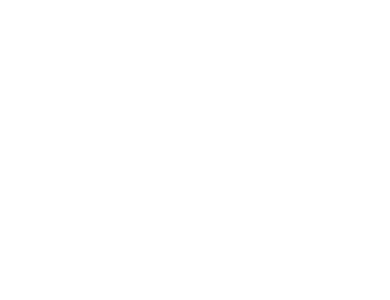
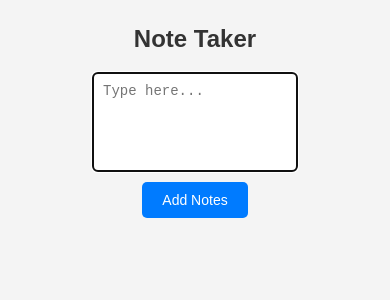
Before and after one commit to Suhana783/React-Mini-Projects, a React (Vite) app in the folder react-task/: page / in a window 390 px wide. Shown: the top 300 px of the page. Built offline with nearby package versions, Linux system fonts and the light colour scheme.

Commit message:
added file Note.css with code

```diff
--- a/react-task/src/App.jsx
+++ b/react-task/src/App.jsx
@@ -1,10 +1,13 @@
-import './NoteSaver/Note.jsx'
+import Text from './NoteSaver/Note.jsx';
 
-function App () {
-
+function App() {
   return (
-    <></>
-  )
+    <>
+      <div>
+        <Text />
+      </div>
+    </>
+  );
 }
 
 export default App;
--- /dev/null
+++ b/react-task/src/NoteSaver/Note.css
@@ -0,0 +1,112 @@
+body {
+  font-family: sans-serif;
+  background-color: #f4f4f4;
+  display: flex;
+  flex-direction: column;
+  align-items: center;
+  min-height: 100vh;
+  margin: 0;
+  padding: 20px;
+}
+
+h1 {
+  text-align: center;
+  color: #333;
+  margin-bottom: 20px;
+}
+
+.input-section {
+  display: flex;
+  flex-direction: column;
+  align-items: center;
+  width: 100%;
+  max-width: 500px;
+  margin-bottom: 20px;
+}
+
+textarea {
+  width: 100%;
+  padding: 10px;
+  margin-bottom: 10px;
+  border: 1px solid #ccc;
+  border-radius: 5px;
+  box-sizing: border-box;
+  font-size: 16px;
+  resize: none;
+  height: 100px !important; /* This is the key change */
+  overflow: auto !important; /* This is the key change */
+}
+
+button {
+  /* Remove width: 100%; to let it have its natural width */
+  padding: 10px 20px; /* Added horizontal padding to make it look like a button */
+  background-color: #007bff;
+  color: white;
+  border: none;
+  border-radius: 5px;
+  cursor: pointer;
+  font-size: 16px;
+  transition: background-color 0.3s ease;
+}
+
+button:hover {
+  background-color: #0056b3;
+}
+
+.notes-container {
+  display: flex;
+  flex-direction: column;
+  gap: 15px;
+  width: 100%;
+  max-width: 600px;
+  align-items: flex-start;
+}
+
+.note {
+  background-color: white;
+  padding: 15px;
+  border-radius: 8px;
+  box-shadow: 0 2px 5px rgba(0, 0, 0, 0.1);
+  width: 100%;
+  box-sizing: border-box;
+}
+
+.note-time {
+  margin: 0;
+  font-size: 0.9em;
+  color: #888;
+  margin-bottom: 5px;
+}
+
+.note-text {
+  margin: 0;
+  color: #555;
+  word-wrap: break-word;
+}
+
+.delete-button {
+  margin-top: 10px;
+  background-color: #dc3545;
+}
+
+.delete-button:hover {
+  background-color: #c82333;
+}
+
+@media (max-width: 768px) {
+  body {
+    padding: 10px;
+  }
+
+  h1 {
+    font-size: 1.5rem;
+  }
+
+  .input-section, .notes-container {
+    max-width: 100%;
+  }
+
+  textarea, button, .delete-button {
+    font-size: 14px;
+  }
+}
--- a/react-task/src/NoteSaver/Note.jsx
+++ b/react-task/src/NoteSaver/Note.jsx
@@ -1,13 +1,14 @@
-import React, {useState, useRef, useEffect} from "react";
+import React, { useState, useRef, useEffect } from "react";
+import './Note.css';
 
-function Text () {
+function Text() {
     const [current, setCurrent] = useState("");
     const inputRef = useRef(null);
     const [notes, setNotes] = useState([]);
 
     useEffect(() => {
         inputRef.current.focus();
-    },[]);
+    }, []);
 
     function AddNotes() {
         if (current.trim() === "") {
@@ -15,14 +16,40 @@
         }
 
         const timestamp = new Date().toLocaleString();
-        const newNote = {text: current, time:timestamp};
+        const newNote = { id: Date.now(), text: current, time: timestamp };
         setNotes([...notes, newNote]);
         setCurrent("");
     }
 
-
-    function handleDeleteNote () {
-        const updatedNotes = notes.filter((_, index) => index !== indexToDelete);
+    function handleDeleteNote(idToDelete) {
+        const updatedNotes = notes.filter((note) => note.id !== idToDelete);
         setNotes(updatedNotes);
     }
+
+    return (
+        <>
+            <h1>Note Taker</h1>
+            <div className="input-section">
+                <textarea
+                    ref={inputRef}
+                    value={current}
+                    onChange={(e) => setCurrent(e.target.value)}
+                    placeholder="Type here..."
+                />
+                <button onClick={AddNotes}>Add Notes</button>
+            </div>
+
+            <div className="notes-container">
+                {notes.map((note) => (
+                    <div key={note.id} className="note">
+                        <p className="note-time">{note.time}</p>
+                        <p className="note-text">{note.text}</p>
+                        <button className="delete-button" onClick={() => handleDeleteNote(note.id)}>Delete</button>
+                    </div>
+                ))}
+            </div>
+        </>
+    );
 }
+
+export default Text;
```
